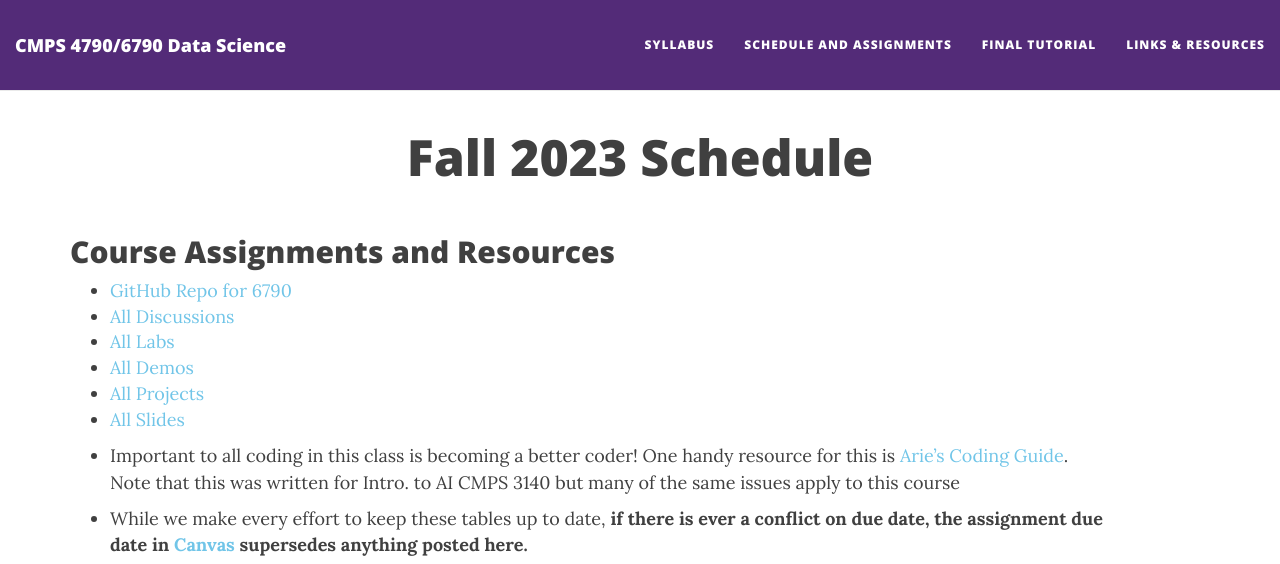
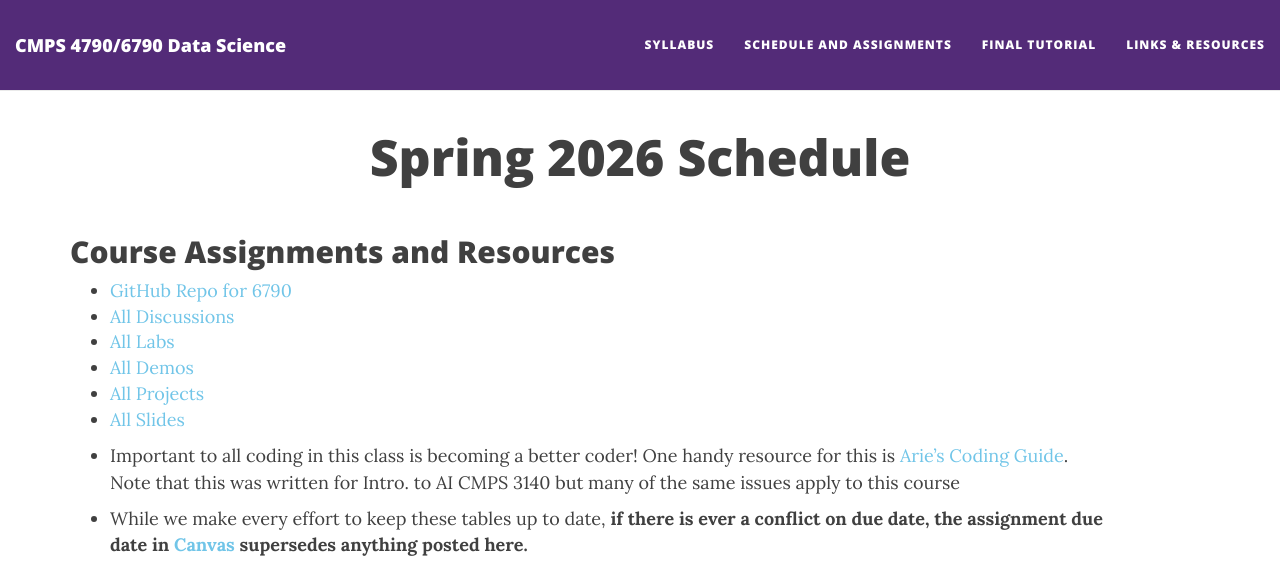
Before and after one commit to nmattei/cmps6790, a Jekyll site: the page built from schedule.md, in a window 1280 px wide and 900 px high, cut to the strip 0-564 px from the top of the window. Built offline with Jekyll 4.4.1, drawn with Linux system fonts in a browser that asks for light colours; nearby versions of some CDN libraries.

Commit message:
embed 2026 schedule

```diff
--- a/schedule.md
+++ b/schedule.md
@@ -1,6 +1,6 @@
 ---
 layout: page
-title: Fall 2023 Schedule
+title: Spring 2026 Schedule
 published: true
 ---
 
@@ -15,4 +15,4 @@ published: true
 
 * While we make every effort to keep these tables up to date, **if there is ever a conflict on due date, the assignment due date in [Canvas](https://tulane.instructure.com/) supersedes anything posted here.**
 
-<iframe style="width: 120%; height: 5000px; border: none" src="https://docs.google.com/spreadsheets/d/1aH9J6tkA8tsDPPIxDBWK-FEGZwJF9u_daRGR5AO-gBE/pubhtml?gid=0&amp;single=true&amp;widget=true&amp;headers=false"></iframe>
+<iframe style="width: 120%; height: 5000px; border: none" src="https://docs.google.com/spreadsheets/d/1DrJEUDuw-BIpGI4ow8ddSJ6AKev_arrvOsFDzcaYGU4/edit?usp=sharing"></iframe>
```
